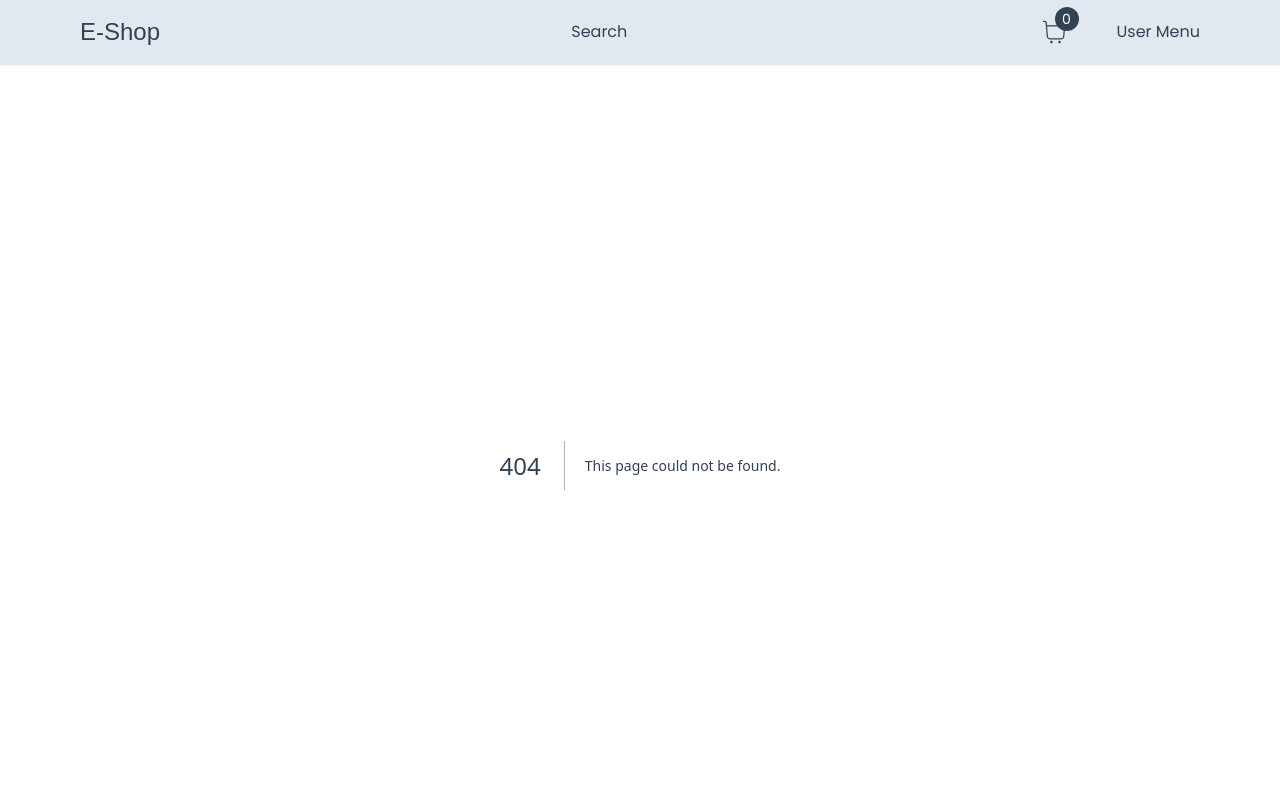
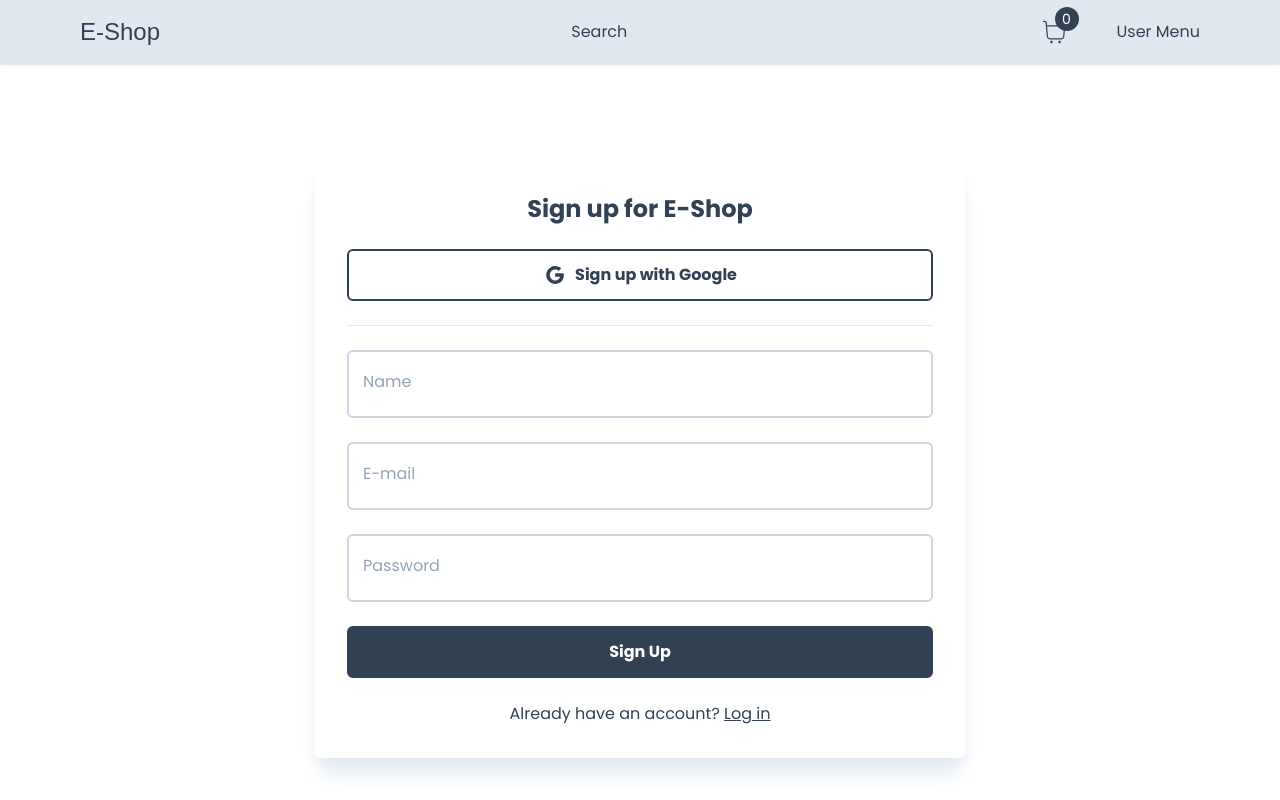
Before and after one commit to Yago-Garcez-Dev/e-shop, a Next.js app: page /register in a window 1280 px wide. Before the commit this address had no page. Shown: the top 800 px of the page. Built offline with nearby package versions, Linux system fonts and the light colour scheme; a web font is replaced by a local one.

Commit message:
Implementando tela para cadastro de usuário

```diff
--- /dev/null
+++ b/app/components/FormWrap.tsx
@@ -0,0 +1,31 @@
+const FormWrap = ({ children }: { children: React.ReactNode }) => {
+    return (
+        <div className="
+            min-h-fit
+            h-full
+            flex
+            items-center
+            justify-center
+            pb-12
+            pt-24
+        ">
+            <div className="
+                max-w-[650px]
+                w-full
+                flex
+                flex-col
+                gap-6
+                items-center
+                shadow-xl
+                shadow-slate-200
+                rounded-md
+                p-4
+                md:p-8
+            ">
+                {children}
+            </div>
+        </div>
+    );
+}
+
+export default FormWrap;
--- /dev/null
+++ b/app/components/inputs/Input.tsx
@@ -0,0 +1,70 @@
+'use client';
+
+import { FieldErrors, FieldValues, UseFormRegister } from "react-hook-form";
+
+interface InputProps {
+    id: string;
+    label: string;
+    type?: string;
+    disabled?: boolean
+    required?: boolean;
+    register: UseFormRegister<FieldValues>;
+    errors: FieldErrors;
+}
+
+const Input: React.FC<InputProps> = ({
+    id, label, type, disabled, required, register, errors
+}) => {
+    return (
+        <div className="w-full relative">
+            <input
+                autoComplete="off"
+                id={id}
+                disabled={disabled}
+                {...register(id, { required })}
+                placeholder=""
+                type={type}
+                className={`
+                    peer
+                    w-full
+                    p-4
+                    pt-6
+                    outline-none
+                    bg-white
+                    font-light
+                    border-2
+                    rounded-md
+                    transition
+                    disabled:opacity-70
+                    disabled:cursor-not-allowed
+                    ${errors[id] ? 'border-rose-400' : 'border-slate-300'}
+                    ${errors[id] ? 'focus:border-rose-400' : 'focus:border-slate-300'}
+            `} />
+
+            <label
+                htmlFor={id}
+                className={`
+                    absolute
+                    cursor-text
+                    text-md
+                    duration-150
+                    transform
+                    -translate-y-3
+                    top-5
+                    z-10
+                    origin-[0]
+                    left-4
+                    peer-placeholder-shown:scale-100
+                    peer-placeholder-shown:translate-y-0
+                    peer-focus:scale-75
+                    peer-focus:-translate-y-4
+                    ${errors[id] ? 'text-rose-500' : 'text-slate-400'}
+                `}
+            >
+                {label}
+            </label>
+        </div>
+    );
+}
+
+export default Input;
--- /dev/null
+++ b/app/register/RegisterForm.tsx
@@ -0,0 +1,73 @@
+'use client';
+
+import { useState } from "react";
+import Heading from "../components/Heading";
+import Input from "../components/inputs/Input";
+import { FieldValues, SubmitErrorHandler, SubmitHandler, useForm } from "react-hook-form";
+import Button from "../components/Button";
+import Link from "next/link";
+import { AiOutlineGoogle } from "react-icons/ai";
+
+const RegisterForm = () => {
+    const [isLoading, setIsLoading] = useState(false);
+    const { register, handleSubmit, formState: { errors } } = useForm<FieldValues>({
+        defaultValues: {
+            email: '',
+            name: '',
+            password: ''
+        }
+    });
+
+    const onSubmit: SubmitErrorHandler<FieldValues> = (data) => {
+        setIsLoading(true);
+
+    };
+
+    return (
+        <>
+            <Heading title="Sign up for E-Shop" />
+
+            <Button outline label="Sign up with Google" icon={AiOutlineGoogle} onClick={() => { }} />
+
+            <hr className="bg-slate-300 w-full h-px" />
+
+            <Input
+                id="name"
+                label="Name"
+                disabled={isLoading}
+                register={register}
+                errors={errors}
+                required
+            />
+
+            <Input
+                id="email"
+                label="E-mail"
+                disabled={isLoading}
+                register={register}
+                errors={errors}
+                required
+            />
+
+            <Input
+                id="password"
+                label="Password"
+                disabled={isLoading}
+                register={register}
+                errors={errors}
+                required
+                type="password"
+            />
+
+            <Button label={isLoading ? "Loading" : "Sign Up"} onClick={handleSubmit(onSubmit)} />
+
+            <p className="text-md">
+                Already have an account? <Link href="/login" className="underline">
+                    Log in
+                </Link>
+            </p>
+        </>
+    );
+}
+
+export default RegisterForm;
--- /dev/null
+++ b/app/register/page.tsx
@@ -0,0 +1,15 @@
+import Container from "../components/Container";
+import FormWrap from "../components/FormWrap";
+import RegisterForm from "./RegisterForm";
+
+const Register = () => {
+    return (
+        <Container>
+            <FormWrap>
+                <RegisterForm />
+            </FormWrap>
+        </Container>
+    );
+}
+
+export default Register;
--- a/package.json
+++ b/package.json
@@ -23,6 +23,7 @@
     "postcss": "8.4.31",
     "react": "18.2.0",
     "react-dom": "18.2.0",
+    "react-hook-form": "^7.51.1",
     "react-hot-toast": "^2.4.1",
     "react-icons": "^4.12.0",
     "tailwindcss": "3.3.5",
```
Also changed, not shown: 1 other file (tests, documents, lock files or other folders).
